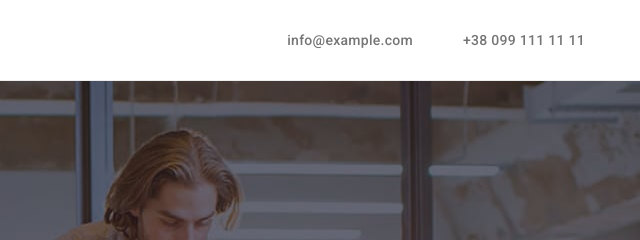
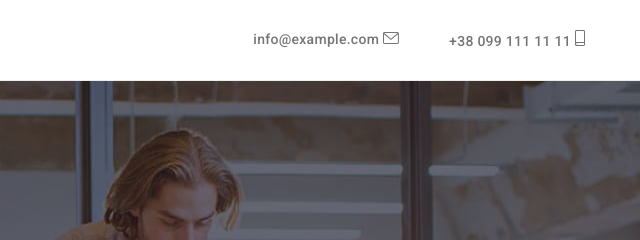
Before and after one commit to IrynaDar/goit-markup-hw-04, a plain HTML site: page index.html in a window 1280 px wide. Shown: the top 240 px of the page, 640-1280 px from the left. Drawn offline with nearby package versions, Linux system fonts and the light colour scheme.

Commit message:
first icons

```diff
--- a/css/styles.css
+++ b/css/styles.css
@@ -146,7 +146,14 @@ color: var(--accent-color);
 .link-mail:focus {
   color: var(--accent-color);
 }
-
+.mail-icon {
+  height: 12px;
+  width: 16px;
+}
+.phone-icon {
+  height: 16px;
+  width: 10px;
+}
 /* --------герой------------ */
 .hero {
   background-color: var(--back-color);
--- a/index.html
+++ b/index.html
@@ -27,8 +27,16 @@
                 </ul>
             </nav>
             <ul class="header-cont">
-                <li class="list header-mail"><a class="link-mail" href="mailto:info@example.com">info@example.com</a></li>
-                <li class="list header-tel"><a class="link-tel" href="tel:+380991111111">+38 099 111 11 11</a></li>
+                <li class="list header-mail"><a class="link-mail" href="mailto:info@example.com">info@example.com</a>
+                <svg class="mail-icon">
+                    <use href="./images/symbol-defs.svg#icon-envelope"></use>
+                </svg>
+                </li>
+                <li class="list header-tel"><a class="link-tel" href="tel:+380991111111">+38 099 111 11 11</a>
+                <svg class="phone-icon">
+                    <use href="./images/symbol-defs.svg#icon-smartphone"></use>
+                </svg>
+                </li>
             </ul>
             </div>
         </header>
```
